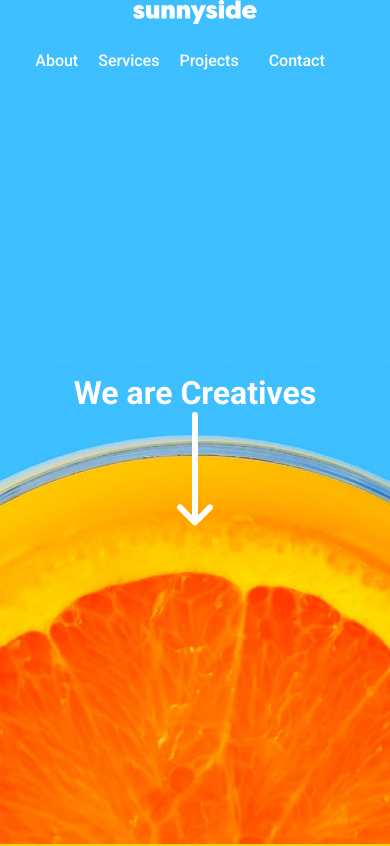
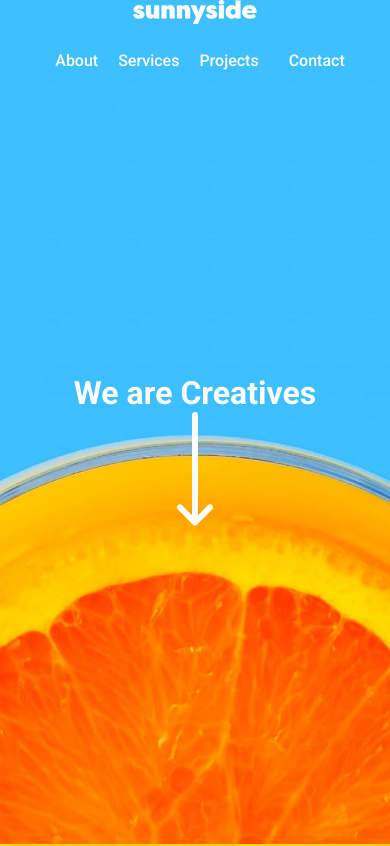
Before and after one commit to ZakariyeYusuf09/sunny-side-ageny, a plain HTML site: page index.html in a window 390 px wide. Shown: the top 846 px of the page. Drawn offline with Linux system fonts and the light colour scheme.

Commit message:
nav margin

```diff
--- a/style.css
+++ b/style.css
@@ -47,7 +47,7 @@ header{
 .flex{
     height: 70px;
     align-items: center;
-   padding: 0 1.8rem;
+    padding: 0 1.8rem;
 }
 .Flex-container{
     display: flex;
@@ -262,12 +262,11 @@ footer ul li a:hover{
 }
 
 @media(max-width: 768px){
-    .Flex-container,
-    .row,
-    .container-flex,
-    .flex-cont{
-        order: 999;
+    nav ul{
+        display: flex;
+        margin-right: 0px;
     }
+
     .row,
     .Flex-container{
         flex-direction: column;
```
